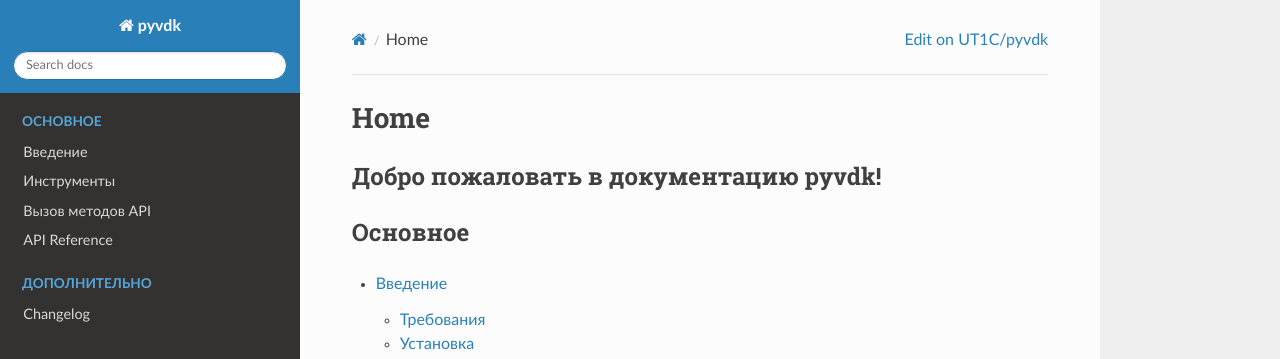
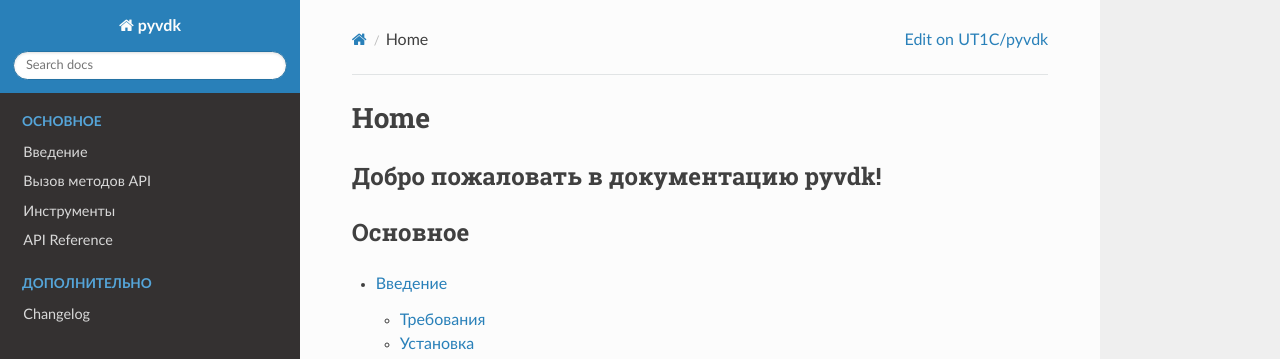
Before and after one commit to UT1C/pyvdk, an MkDocs documentation site: the page built from docs/index.md, in a window 1280 px wide. Shown: the top 359 px of the page. Built offline with MkDocs 1.6.1, drawn with Linux system fonts in a browser that asks for light colours; nearby versions of some CDN libraries; old or Windows-style settings are respelled for this version of MkDocs; some of the changed lines change nothing that is shown.

Commit message:
Колода в другом порядке

```diff
--- a/mkdocs.yml
+++ b/mkdocs.yml
@@ -22,8 +22,8 @@
 nav:
     - Основное:
         - Введение: intro.md
+        - Вызов методов API: api_methods_call.md
         - Инструменты: tools.md
-        - Вызов методов API: api_methods_call.md
         - API Reference: api_reference.md
     - Дополнительно:
         - Changelog: additional\changelog.md
```
